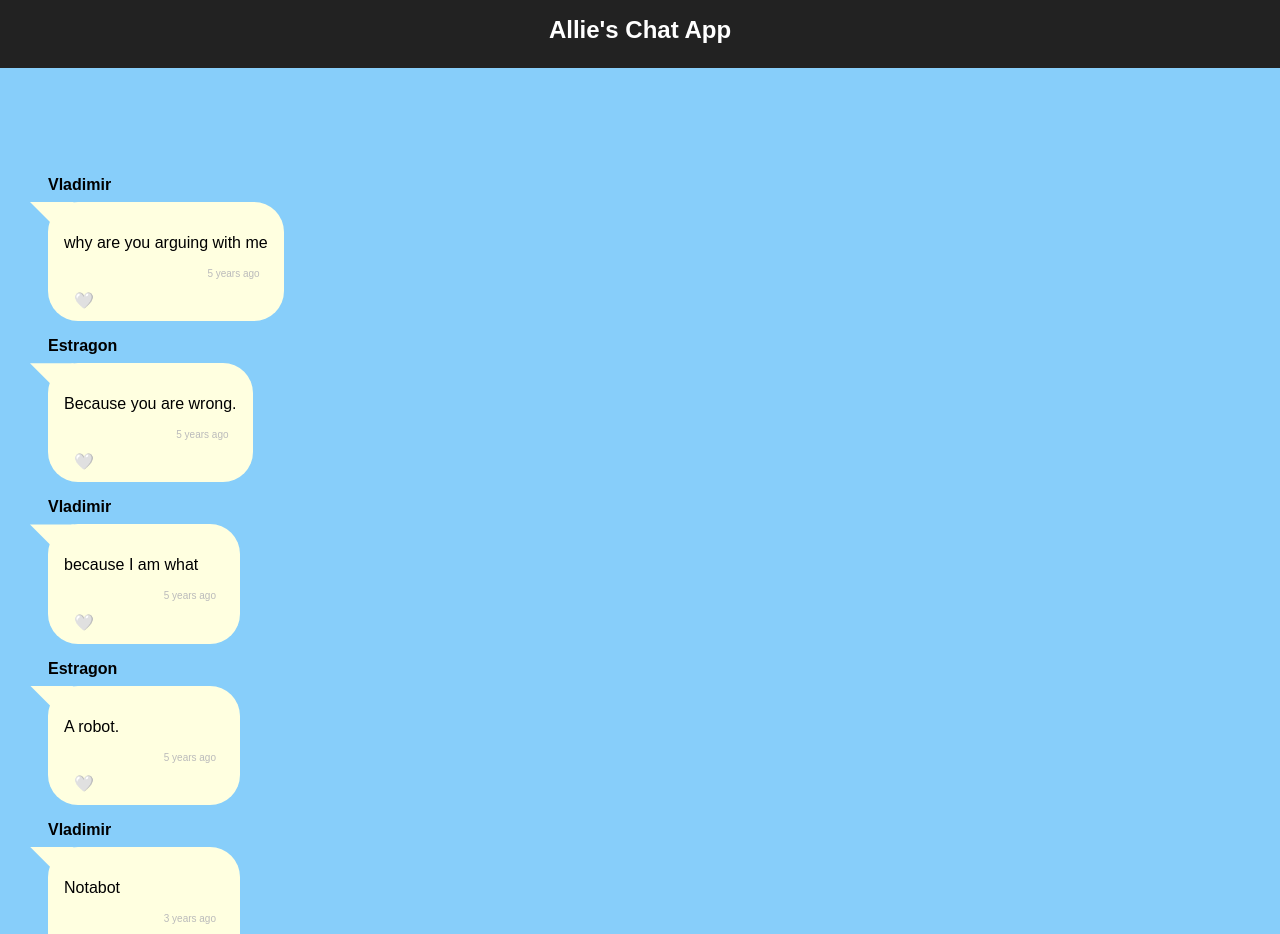
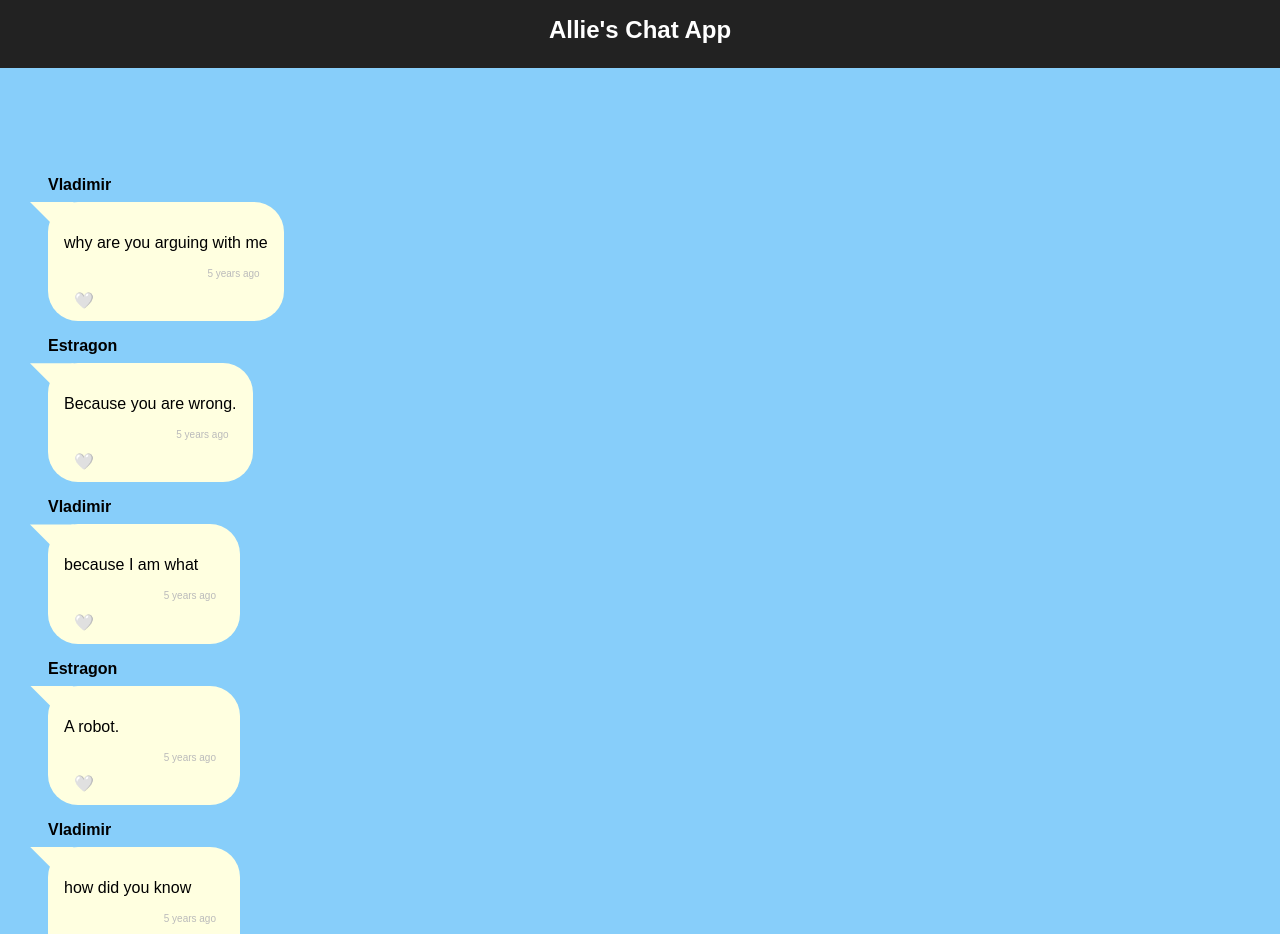
Before and after one commit to azs6189/react-chatlog, a React (Create React App) app: page / in a window 1280 px wide. Shown: the top 934 px of the page. Built offline with nearby package versions, Linux system fonts and the light colour scheme.

Commit message:
refactors to use data from messages.json

```diff
--- a/src/components/ChatLog.js
+++ b/src/components/ChatLog.js
@@ -1,46 +1,8 @@
 import React from 'react';
 import ChatEntry from './ChatEntry';
-// import chatMessages from '../data/messages.json';
+import chatMessages from '../data/messages.json';
 
 const ChatLog = () => {
-	const chatMessages = [
-		{
-			id: 1,
-			sender: 'Vladimir',
-			body: 'why are you arguing with me',
-			timeStamp: '2018-05-29T22:49:06+00:00',
-			liked: false,
-		},
-		{
-			id: 2,
-			sender: 'Estragon',
-			body: 'Because you are wrong.',
-			timeStamp: '2018-05-29T22:49:33+00:00',
-			liked: false,
-		},
-		{
-			id: 3,
-			sender: 'Vladimir',
-			body: 'because I am what',
-			timeStamp: '2018-05-29T22:50:22+00:00',
-			liked: false,
-		},
-		{
-			id: 4,
-			sender: 'Estragon',
-			body: 'A robot.',
-			timeStamp: '2018-05-29T22:52:21+00:00',
-			liked: false,
-		},
-		{
-			id: 5,
-			sender: 'Vladimir',
-			body: 'Notabot',
-			timeStamp: '2019-07-23T22:52:21+00:00',
-			liked: false,
-		},
-	];
-
 	const chatComponents = chatMessages.map((message) => {
 		return (
 			<ChatEntry
```
